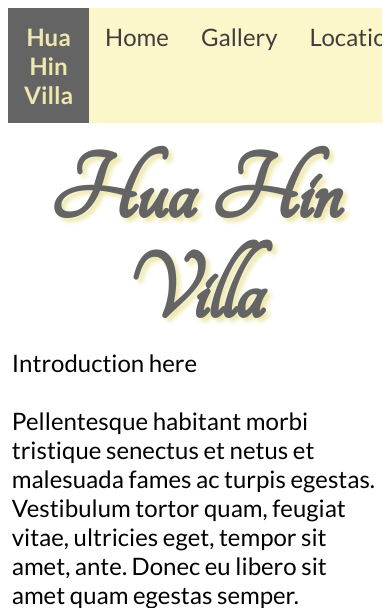
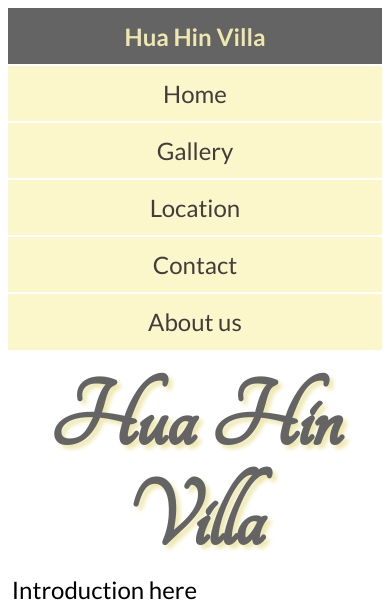
Before and after one commit to Laohachot/VillaFlaskApp, a Flask app: page / in a window 390 px wide. Shown: the top 608 px of the page. Run offline with Flask 2, Linux system fonts and the light colour scheme.

Commit message:
Reactive navbar

```diff
--- a/web/static/style.css
+++ b/web/static/style.css
@@ -2,6 +2,7 @@
 @import url("https://fonts.googleapis.com/css?family=Tangerine");
 
 /* ------- Layout ------- */
+
 #topnav {
     display: flex;
     position: sticky;
@@ -13,6 +14,7 @@
 }
 
 #topnav a {
+    /* float: left; */
     color: #443c3c;
     text-align: center;
     padding: 14px 16px;
@@ -34,6 +36,17 @@
 
 #topnav #left-logo:hover {
     color: rgb(255, 255, 255);
+}
+
+@media(max-width:1000px) {
+    #topnav {
+        flex-direction: column;
+        position: relative;
+    }
+
+    #topnav a{
+        outline: 1px solid rgb(255,255,255);
+    }
 }
 
 /* ------- Gallery ------- */
```
